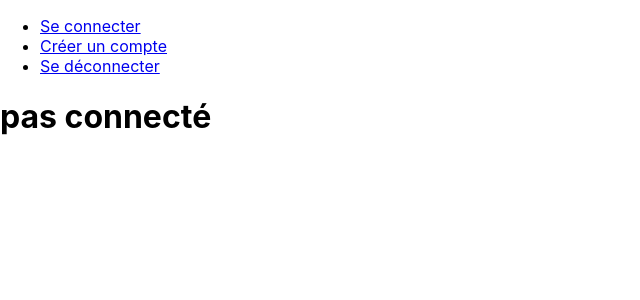
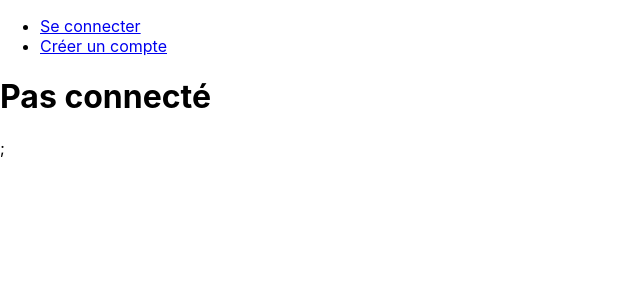
Before and after one commit to Nihirii/Projet_league_of_stone, a React (Create React App) app in the folder projet-web/: page / in a window 1280 px wide. Shown: the top 300 px of the page, without its empty margins (0-640 px from the left). Built offline with nearby package versions, Linux system fonts and the light colour scheme.

Commit message:
update connexion, app, inscription and logout

```diff
--- a/projet-web/src/App.js
+++ b/projet-web/src/App.js
@@ -2,46 +2,16 @@ import Inscription from "./components/Inscription";
 import Connexion from "./components/Connexion";
 import Logout from "./components/Logout";
 import Home from "./components/Home";
+import HomeConnect from "./components/HomeConnect";
 import "./styles/App.css";
-import { BrowserRouter as Router, Routes, Route, Link } from "react-router-dom";
-import React from "react";
-import Accueil from "./components/Accueil";
-import { Provider } from "react-redux";
-import { store } from "./redux/store";
+import { BrowserRouter as Router, Routes, Route} from "react-router-dom";
+
 
 function App() {
-  const utilisateur = store.getState(); //récupére le state actuel (user)
-  console.log(utilisateur);
 
   return (
     <div>
-      <Provider store={store}>
       <Router>
-          <nav className="navbar navbar-expand-lg navbar-light bg-light">
-            <div
-              className="collapse navbar-collapse"
-              id="navbarSupportedContent"
-            >
-              <ul className="navbar-nav mr-auto">
-                <li className="nav-item active">
-                  <Link to="/connexion" className="nav-link">
-                    Se connecter
-                  </Link>
-                </li>
-                <li class="nav-item active">
-                  <Link to="/inscription" className="nav-link">
-                    Créer un compte
-                  </Link>
-                </li>
-
-                <li class="nav-item active">
-                  <Link to="/deconnexion" className="nav-link">
-                    Se déconnecter
-                  </Link>
-                </li>
-              </ul>
-            </div>
-          </nav>
 
         <Routes>
           <Route path="/" element={<Home />} />
@@ -50,12 +20,12 @@ function App() {
 
           <Route path="/inscription" element={<Inscription />} />
 
-            <Route path="/accueil" element={<Accueil />} />
+          <Route path="/accueil" element={<HomeConnect />} />
 
           <Route path="/deconnexion" element={<Logout />} />
+
         </Routes>
       </Router>
-      </Provider>
     </div>
   );
 }
--- a/projet-web/src/components/Accueil.js
+++ /dev/null
@@ -1,7 +0,0 @@
-import React from "react";
-
-function Accueil() {
-  return <h1>CONNECTE</h1>;
-}
-
-export default Accueil;
--- a/projet-web/src/components/Connexion.js
+++ b/projet-web/src/components/Connexion.js
@@ -12,7 +12,7 @@ function Connexion() {
   const dispatch = useDispatch(); // dispatch les donné
   const setUser = (data) => dispatch(LogInAction(data));
   const reduxUser = useSelector(state => state.user)  // appelle d'action
-  console.log(reduxUser)
+
 
   function onSubmit(values) {
     const requestOptions = {
--- a/projet-web/src/components/Home.jsx
+++ b/projet-web/src/components/Home.jsx
@@ -1,6 +1,27 @@
 import React from "react";
+import { Link } from "react-router-dom";
 
 function Home() {
-  return <h1>pas connecté</h1>;
+  return (
+    <div>
+      <nav className="navbar navbar-expand-lg navbar-light bg-light">
+        <div className="collapse navbar-collapse" id="navbarSupportedContent">
+          <ul className="navbar-nav mr-auto">
+            <li className="nav-item active">
+              <Link to="/connexion" className="nav-link">
+                Se connecter
+              </Link>
+            </li>
+            <li class="nav-item active">
+              <Link to="/inscription" className="nav-link">
+                Créer un compte
+              </Link>
+            </li>
+          </ul>
+        </div>
+      </nav>
+      <h1>Pas connecté</h1>;
+    </div>
+  );
 }
 export default Home;
--- /dev/null
+++ b/projet-web/src/components/HomeConnect.js
@@ -0,0 +1,25 @@
+import React from "react";
+import {Link } from "react-router-dom";
+
+function HomeConnect() {
+  return (
+    <div>
+      <ul>
+        <li class="nav-item active">
+          <Link to="/deconnexion" className="nav-link">
+            Se déconnecter
+          </Link>
+        </li>
+      </ul>
+
+      <h1>Connecté</h1>
+    </div>
+
+
+
+
+
+  );
+}
+
+export default HomeConnect;
--- a/projet-web/src/components/Inscription.js
+++ b/projet-web/src/components/Inscription.js
@@ -1,12 +1,13 @@
 import React, { useState } from "react";
 import { Form, Field } from "react-final-form";
+import { useNavigate } from "react-router";
 //import "../../../tools/node_modules/bootstrap/dist/css/bootstrap.css";
 
 function Inscription() {
-
-  const [userCreated, setuserCreated] = useState(false);
+  const [userAlreadyExist, setUserAlreadyExist] = useState(false);
+  const [userCreated, setUserCreated] = useState(false);
   const [errorPassword, seterrorPassword] = useState(false);
-
+  const navigate = useNavigate();
 
   function onSubmit(values) {
     if (values.mdp != values.confirmemdp) {
@@ -26,23 +27,25 @@ function Inscription() {
       fetch("http://localhost:3001/user", requestOptions)
         .then((response) => response.json())
         .then((data) => {
-          //if response.status == "409":
-          //else:
-          console.log(data); //AFFICHER COOL
-          setuserCreated(true);
+          // if (data.status == "409") {
+          //   setUserAlreadyExist(true);
+          // }
+
+          setUserCreated(true);
+          navigate("/");
         })
-        .catch((err) => console.error(err)); //SI response.status = 409 -> existe déja
+        .catch((err) => console.error(err));
     }
   }
 
   return (
     <div>
-      {userCreated && (
+      {userAlreadyExist && (
         <div
           className="alert alert-warning alert-dismissible fade show"
           role="alert"
         >
-          Inscription réussie !
+          Ce pseudo existe déja !
           <button
             type="button"
             class="close"
@@ -117,5 +120,4 @@ function Inscription() {
   );
 }
 
-
 export default Inscription;
--- a/projet-web/src/components/logout.jsx
+++ b/projet-web/src/components/logout.jsx
@@ -3,25 +3,16 @@ import { useNavigate } from "react-router";
 import { LogOutAction } from "../redux/actions";
 import { useEffect } from "react";
 
-
 const Logout = () => {
 
-  const dispatch = useDispatch(); // dispatch les donné
+  const dispatch = useDispatch();
   dispatch(LogOutAction());
-  const reduxUser = useSelector(state => state.user)  // appelle d'action
-  console.log(reduxUser)
   const navigate = useNavigate();
 
   useEffect(() => {
-      navigate("/")
-
+    navigate("/")
   }, )
 
-  return(
-    <h1>
-      ok
-    </h1>
-  );
 }
 
 export default Logout
--- a/projet-web/src/index.js
+++ b/projet-web/src/index.js
@@ -1,14 +1,18 @@
-import React from 'react';
-import ReactDOM from 'react-dom/client';
-import './styles/index.css';
-import App from './App';
-import reportWebVitals from './reportWebVitals';
+import React from "react";
+import ReactDOM from "react-dom/client";
+import "./styles/index.css";
+import App from "./App";
+import reportWebVitals from "./reportWebVitals";
+import { store } from "./redux/store";
+import { Provider, useSelector } from "react-redux";
 
-const root = ReactDOM.createRoot(document.getElementById('root'));
+const root = ReactDOM.createRoot(document.getElementById("root"));
 root.render(
-  <React.StrictMode>
-    <App />
-  </React.StrictMode>
+  <Provider store={store}>
+    <React.StrictMode>
+      <App />
+    </React.StrictMode>
+  </Provider>
 );
 
 // If you want to start measuring performance in your app, pass a function
--- a/projet-web/src/redux/reducer.js
+++ b/projet-web/src/redux/reducer.js
@@ -5,6 +5,7 @@ const initialState = {
     email: "",
     token: undefined,
   },
+
 };
 
 export default (state = initialState, { type, payload }) => {
```
Lines whose indentation alone changed are shown as unchanged.
